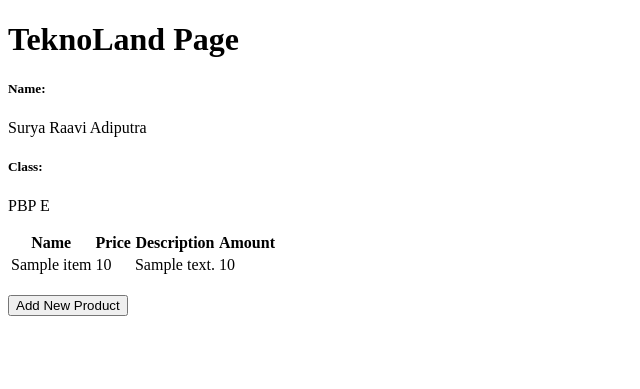
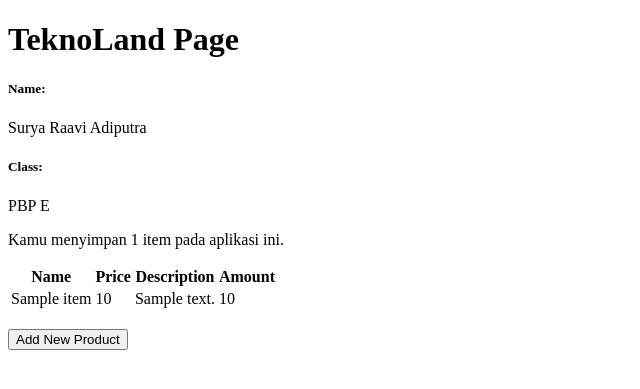
Before and after one commit to SuryaRaavi/TeknoLand, a Django app: page / in a window 1280 px wide. Shown: the top 389 px of the page, without its empty margins (0-640 px from the left). Run offline with Django 4.2, Linux system fonts and the light colour scheme; tables that the repository leaves empty hold one stand-in row (values such as "Sample post").

Commit message:
Perubahan pada main.html

```diff
--- a/main/templates/main.html
+++ b/main/templates/main.html
@@ -7,6 +7,11 @@
 
     <h5>Class:</h5>
     <p>{{class}}</p>
+
+    {% with num_items=products|length %}
+    <p>Kamu menyimpan {{ num_items }} item pada aplikasi ini.</p>
+    {% endwith %}
+
 <table>
     <tr>
         <th>Name</th>
```
